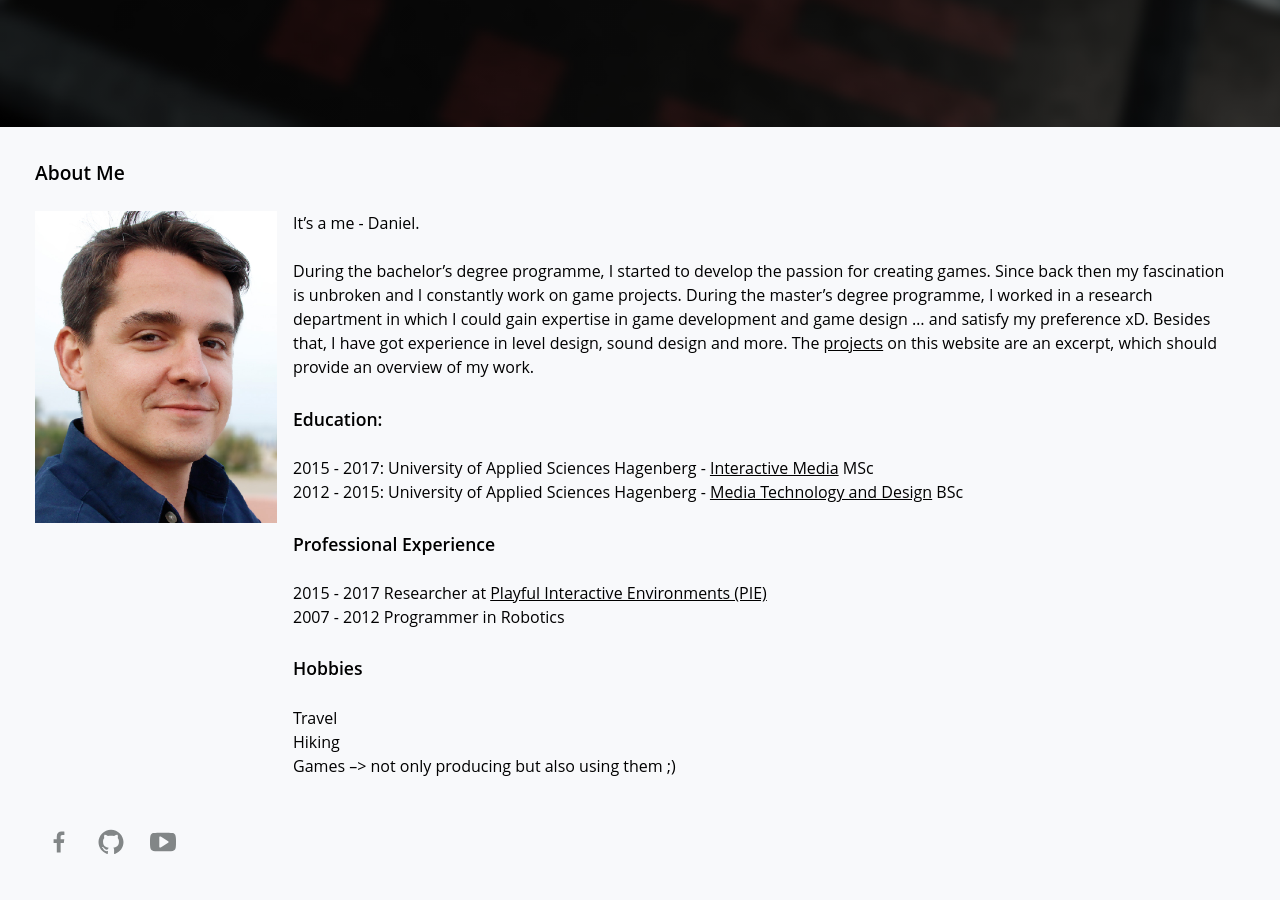
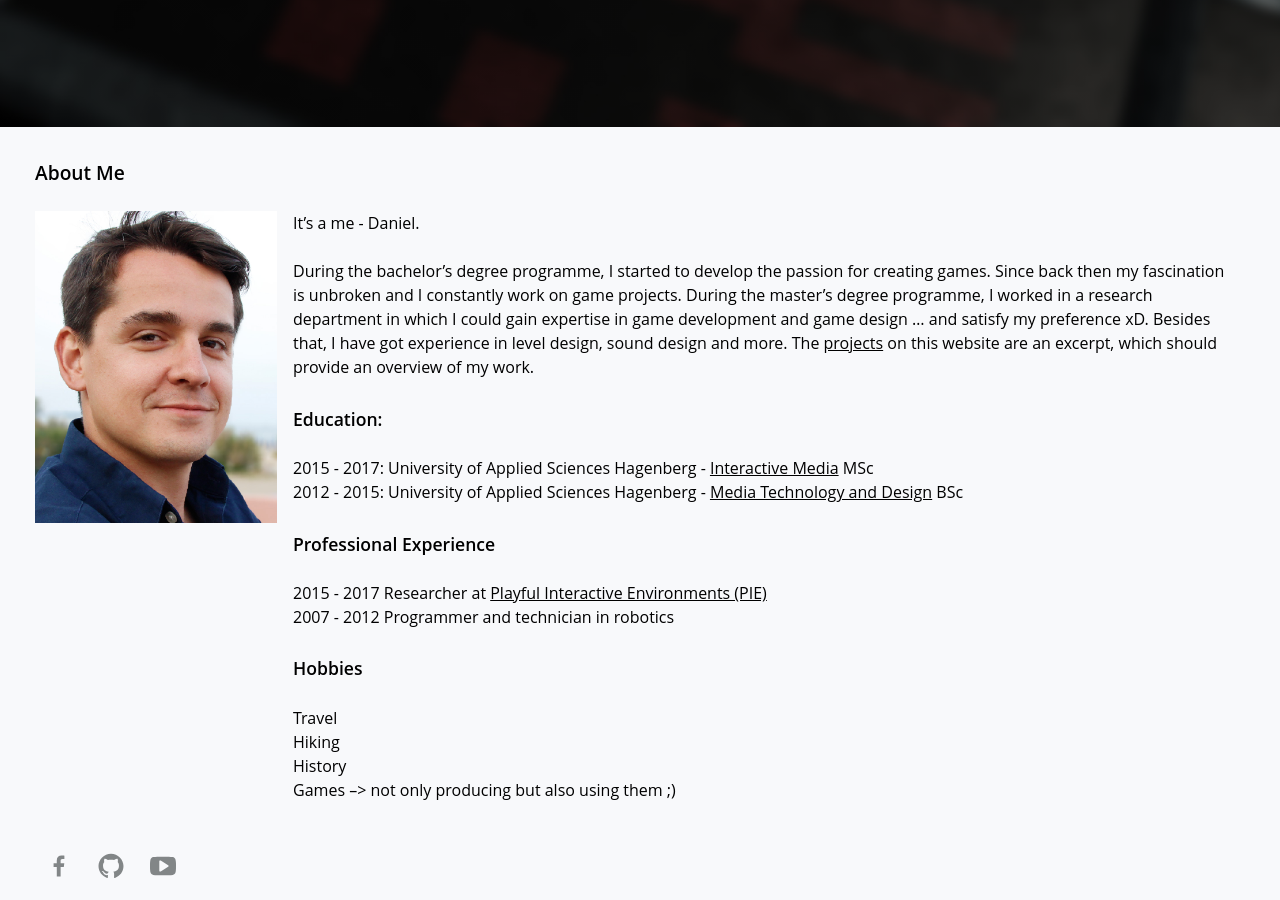
Before and after one commit to danielrammer/danielrammer.github.io, a Jekyll site: the page built from index.html, in a window 1280 px wide and 900 px high, scrolled down 3074 px. Built offline with Jekyll 4.4.1, drawn with Linux system fonts in a browser that asks for light colours; a script that is not in the unit is left out; before the commit the page ends 3950 px from its top, so only the background shows below that.

Commit message:
changed about me

```diff
--- a/_aboutme.md
+++ b/_aboutme.md
@@ -9,9 +9,10 @@ During the bachelor's degree programme, I started to develop the passion for cre
 
 ### Professional Experience
 * 2015 - 2017 Researcher at [Playful Interactive Environments (PIE)](https://pie.fh-hagenberg.at/)
-* 2007 - 2012 Programmer in Robotics
+* 2007 - 2012 Programmer and technician in robotics
 
 ### Hobbies
 * Travel
 * Hiking
+* History
 * Games --> not only producing but also using them ;)
```
